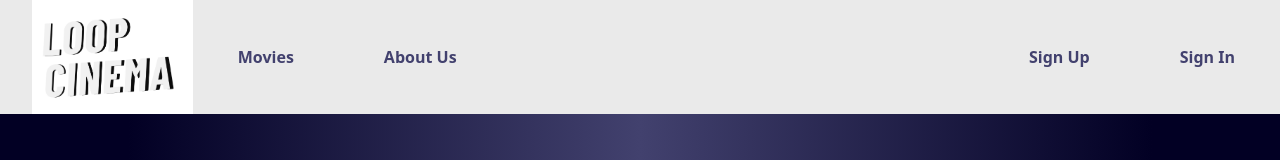
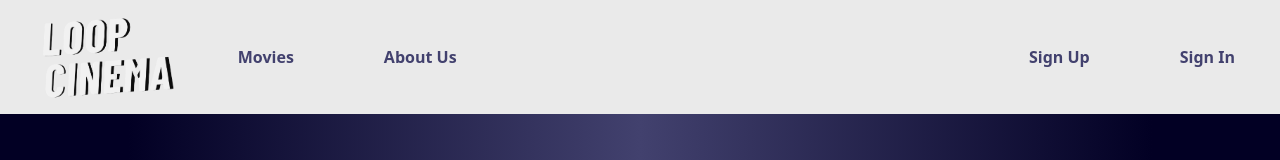
Before and after one commit to Izak-Uy/s3948486-s3948246-FSD-A1, a React (Create React App) app: page / in a window 1280 px wide. Shown: the top 160 px of the page. Built offline with nearby package versions, Linux system fonts and the light colour scheme.

Commit message:
transparent logo bg

```diff
--- a/src/components/navbar.js
+++ b/src/components/navbar.js
@@ -14,7 +14,9 @@ const Navbar = ({ scrollTop, username, logoutUser }) => {
       <div className="navbar-nobootstrap">
         <ul>
           <li className="li-logo">
-            <a href="/"><img src="logo.png"></img></a>
+            <a href="/">
+              <img src="logo2.png"></img>
+            </a>
           </li>
           <li>
             <a href="/">Movies</a>
```
Also changed, not shown: public/logo2.png (added).
